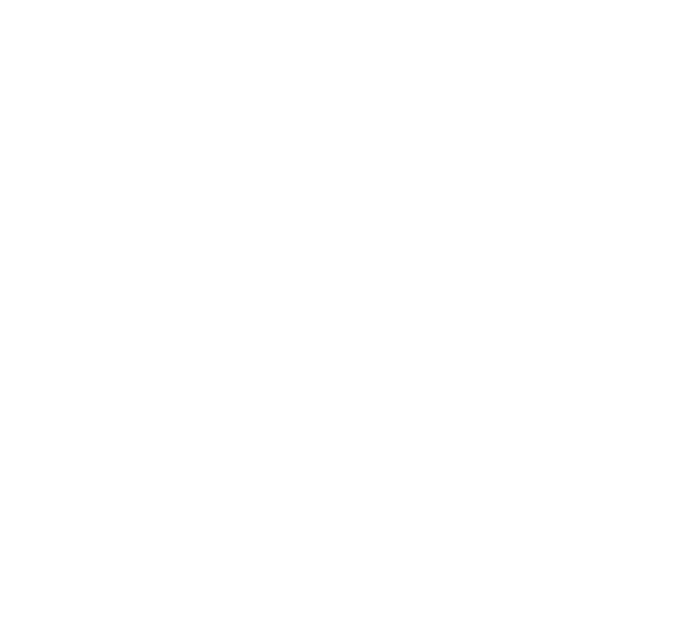
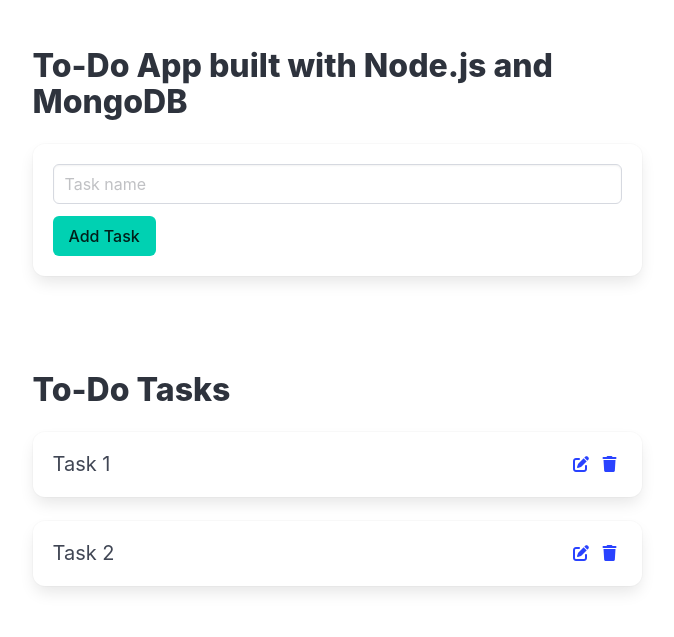
Before and after one commit to hayapy88/todo-node-mongo, a website: page public/index.html in a window 1280 px wide. Shown: the whole page, without its empty margins (303-977 px from the left). Drawn offline with nearby package versions, Linux system fonts and the light colour scheme.

Commit message:
Add provisional elements

```diff
--- a/public/index.html
+++ b/public/index.html
@@ -3,11 +3,56 @@
   <head>
     <meta charset="UTF-8" />
     <meta name="viewport" content="width=device-width, initial-scale=1.0" />
-    <title>ToDo App built with Node.js and MongoDB</title>
+    <title>To-Do App built with Node.js and MongoDB</title>
     <link
       rel="stylesheet"
       href="https://cdn.jsdelivr.net/npm/bulma@1.0.2/css/bulma.min.css"
     />
+    <link
+      rel="stylesheet"
+      href="https://cdnjs.cloudflare.com/ajax/libs/font-awesome/6.4.0/css/all.min.css"
+    />
   </head>
-  <body></body>
+  <body>
+    <div class="container is-max-tablet">
+      <section class="section">
+        <h2 class="title">To-Do App built with Node.js and MongoDB</h2>
+        <form class="box">
+          <div class="field">
+            <div class="control">
+              <input class="input" type="text" placeholder="Task name" />
+            </div>
+          </div>
+          <button class="button is-primary">Add Task</button>
+        </form>
+      </section>
+      <section class="section">
+        <h2 class="title">To-Do Tasks</h2>
+        <div class="box is-flex is-justify-content-space-between">
+          <h3 class="subtitle mb-0">Task 1</h3>
+          <div>
+            <a
+              ><span class="icon">
+                <i class="fa solid fa-pen-to-square"></i> </span
+            ></a>
+            <a
+              ><span class="icon"> <i class="fa solid fa-trash"></i> </span
+            ></a>
+          </div>
+        </div>
+        <div class="box is-flex is-justify-content-space-between">
+          <h3 class="subtitle mb-0">Task 2</h3>
+          <div>
+            <a
+              ><span class="icon">
+                <i class="fa solid fa-pen-to-square"></i> </span
+            ></a>
+            <a
+              ><span class="icon"> <i class="fa solid fa-trash"></i> </span
+            ></a>
+          </div>
+        </div>
+      </section>
+    </div>
+  </body>
 </html>
```
